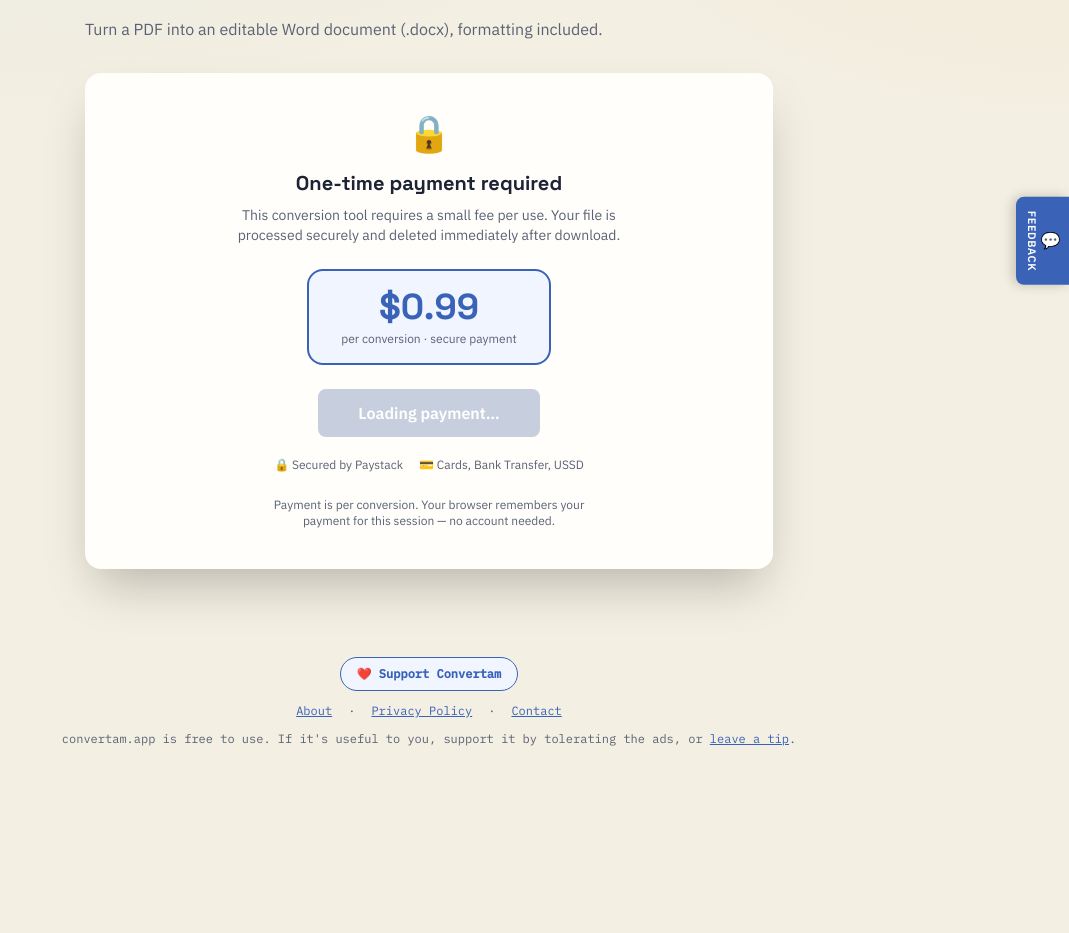
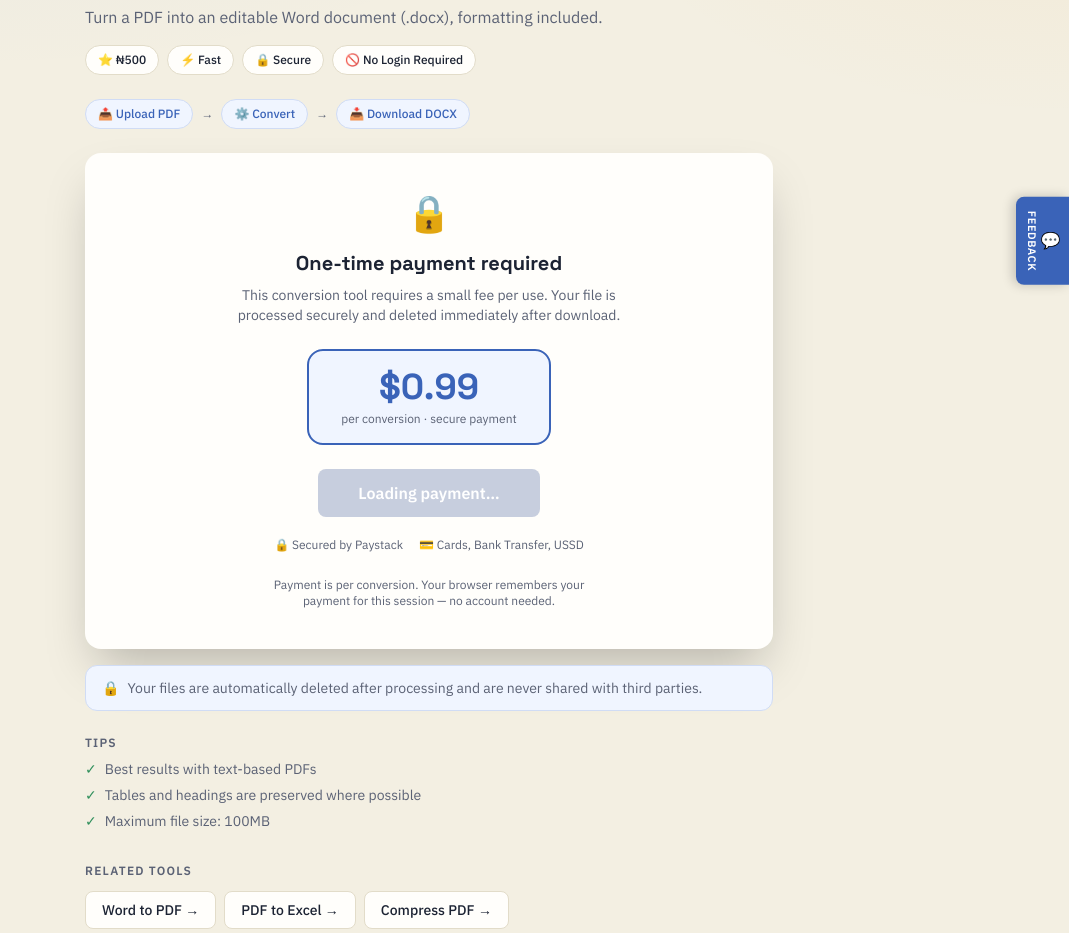
Before and after one commit to chris209code/convertam, a Next.js app: page /pdf-to-word in a window 1280 px wide. Shown: the part 159-1092 px from the top of the page, without its empty margins (211-1280 px from the left). Before the commit the page ends 946 px from the top, so only its background shows below. Built offline with nearby package versions, Linux system fonts and the light colour scheme.

Commit message:
Add files via upload

```diff
--- a/components/ToolPageClient.js
+++ b/components/ToolPageClient.js
@@ -11,19 +11,73 @@
 import ReorderPdfWorkspace from '@/components/tools/ReorderPdfWorkspace';
 import WatermarkPdfWorkspace from '@/components/tools/WatermarkPdfWorkspace';
 import InvoiceGeneratorWorkspace from '@/components/tools/InvoiceGeneratorWorkspace';
+import PaymentGate from '@/components/PaymentGate';
 import ComingSoon from '@/components/tools/ComingSoon';
+import Link from 'next/link';
+import { tools, getTool } from '@/lib/tools-config';
+import { toolMeta } from '@/lib/tool-meta';
 
-import PaymentGate from '@/components/PaymentGate';
+const isFree = (mode) =>
+  ['pdf-lib', 'pdf-to-image', 'smart', 'receipt', 'sign', 'reorder', 'watermark', 'invoice'].includes(mode);
 
 export default function ToolPageClient({ tool }) {
+  const meta = toolMeta[tool.slug] || {};
+  const relatedTools = (meta.related || [])
+    .map((slug) => getTool(slug))
+    .filter(Boolean);
+
   return (
-    <main className="max-w-3xl mx-auto px-5 md:px-10 py-12">
+    <main className="max-w-3xl mx-auto px-5 md:px-10 py-10">
+
+      {/* Category */}
       <p className="font-mono text-xs text-stamp-amber tracking-wide mb-2">
         {tool.category.toUpperCase()}
       </p>
-      <h1 className="font-display text-3xl md:text-4xl font-bold mb-3">{tool.title}</h1>
-      <p className="text-ink-soft mb-8 max-w-xl">{tool.description}</p>
 
+      {/* Title */}
+      <h1 className="font-display text-3xl md:text-4xl font-bold mb-2">{tool.title}</h1>
+
+      {/* Description */}
+      <p className="text-ink-soft mb-4 max-w-xl">{tool.description}</p>
+
+      {/* Trust badges */}
+      <div className="flex flex-wrap gap-2 mb-6">
+        {[
+          { icon: '⭐', label: isFree(tool.mode) ? 'Free' : '₦500' },
+          { icon: '⚡', label: 'Fast' },
+          { icon: '🔒', label: 'Secure' },
+          { icon: '🚫', label: 'No Login Required' },
+        ].map(({ icon, label }) => (
+          <span
+            key={label}
+            className="inline-flex items-center gap-1.5 text-xs font-medium px-3 py-1.5 rounded-full"
+            style={{ background: '#fffefb', border: '1px solid #e2dcc9', color: '#1c2333' }}
+          >
+            {icon} {label}
+          </span>
+        ))}
+      </div>
+
+      {/* Steps */}
+      {meta.steps && (
+        <div className="flex items-center gap-2 flex-wrap mb-6">
+          {meta.steps.map((step, i, arr) => (
+            <div key={i} className="flex items-center gap-2">
+              <span
+                className="text-xs font-medium px-3 py-1.5 rounded-full"
+                style={{ background: '#f0f5ff', color: '#3a63b8', border: '1px solid #d0dcf5' }}
+              >
+                {step}
+              </span>
+              {i < arr.length - 1 && (
+                <span className="text-ink-soft text-xs">→</span>
+              )}
+            </div>
+          ))}
+        </div>
+      )}
+
+      {/* Workspace */}
       {tool.mode === 'office' && (
         <PaymentGate toolName={tool.slug}>
           <OfficeConvertWorkspace accept={tool.accept} toFormat={tool.toFormat} toLabel={tool.toLabel} />
@@ -53,6 +107,52 @@
       {tool.mode === 'watermark' && <WatermarkPdfWorkspace />}
       {tool.mode === 'invoice' && <InvoiceGeneratorWorkspace />}
       {tool.mode === 'soon' && <ComingSoon title={tool.title} note={tool.note} />}
+
+      {/* Privacy line */}
+      <div
+        className="flex items-center gap-2 mt-4 px-4 py-3 rounded-xl text-sm"
+        style={{ background: '#f0f5ff', border: '1px solid #d0dcf5' }}
+      >
+        <span>🔒</span>
+        <span className="text-ink-soft">
+          Your files are automatically deleted after processing and are never shared with third parties.
+        </span>
+      </div>
+
+      {/* Tips */}
+      {meta.tips && (
+        <div className="mt-6">
+          <p className="text-xs font-semibold text-ink-soft uppercase tracking-widest mb-2">Tips</p>
+          <div className="flex flex-col gap-1.5">
+            {meta.tips.map((tip, i) => (
+              <div key={i} className="flex items-start gap-2 text-sm text-ink-soft">
+                <span style={{ color: '#2f8f5b', flexShrink: 0 }}>✓</span>
+                <span>{tip}</span>
+              </div>
+            ))}
+          </div>
+        </div>
+      )}
+
+      {/* Related tools */}
+      {relatedTools.length > 0 && (
+        <div className="mt-8">
+          <p className="text-xs font-semibold text-ink-soft uppercase tracking-widest mb-3">Related Tools</p>
+          <div className="flex flex-wrap gap-2">
+            {relatedTools.map((t) => (
+              <Link
+                key={t.slug}
+                href={`/${t.slug}`}
+                className="text-sm font-medium px-4 py-2 rounded-lg transition-colors hover:border-stamp-blue"
+                style={{ background: '#fffefb', border: '1px solid #e2dcc9', color: '#1c2333' }}
+              >
+                {t.title} →
+              </Link>
+            ))}
+          </div>
+        </div>
+      )}
+
     </main>
   );
 }
```
